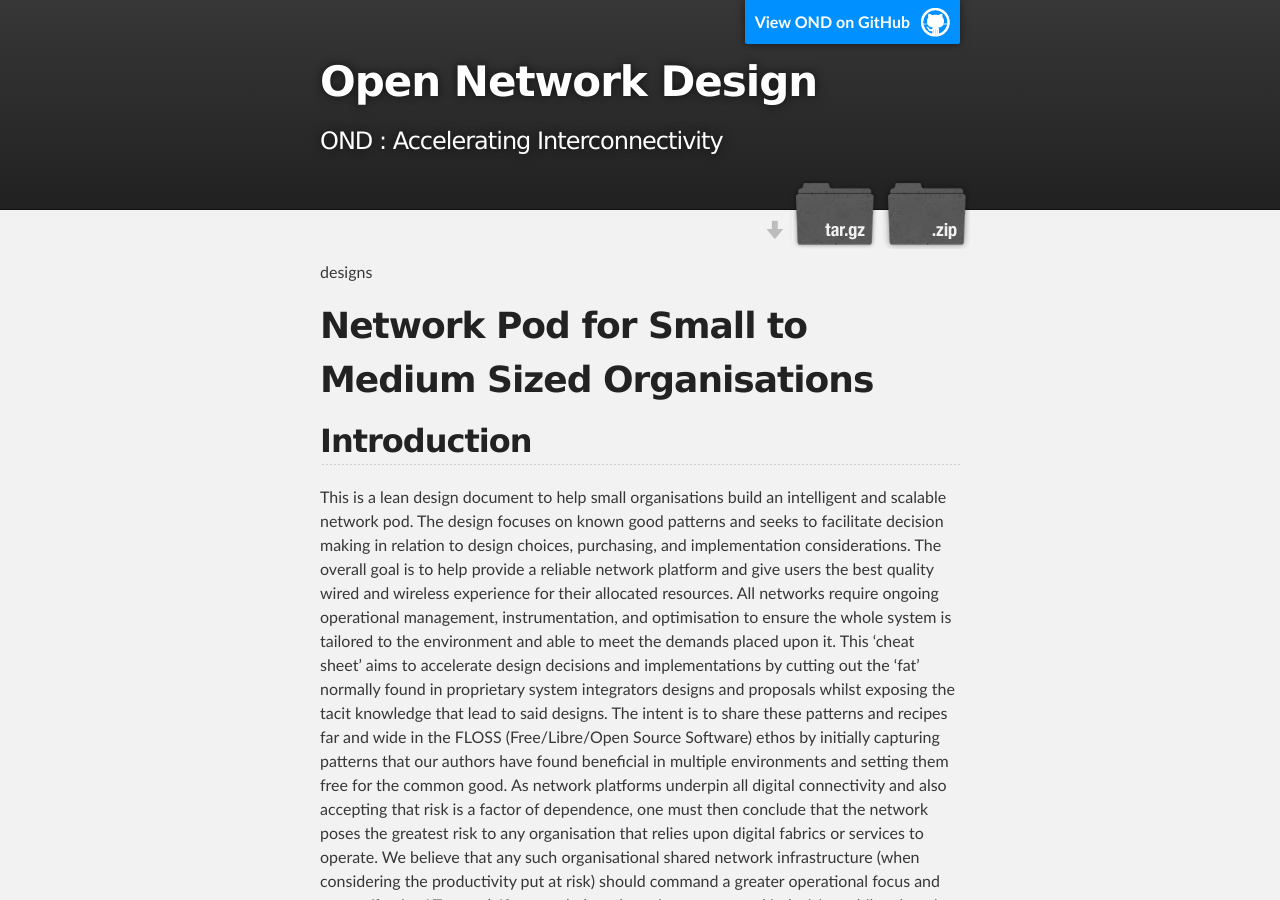
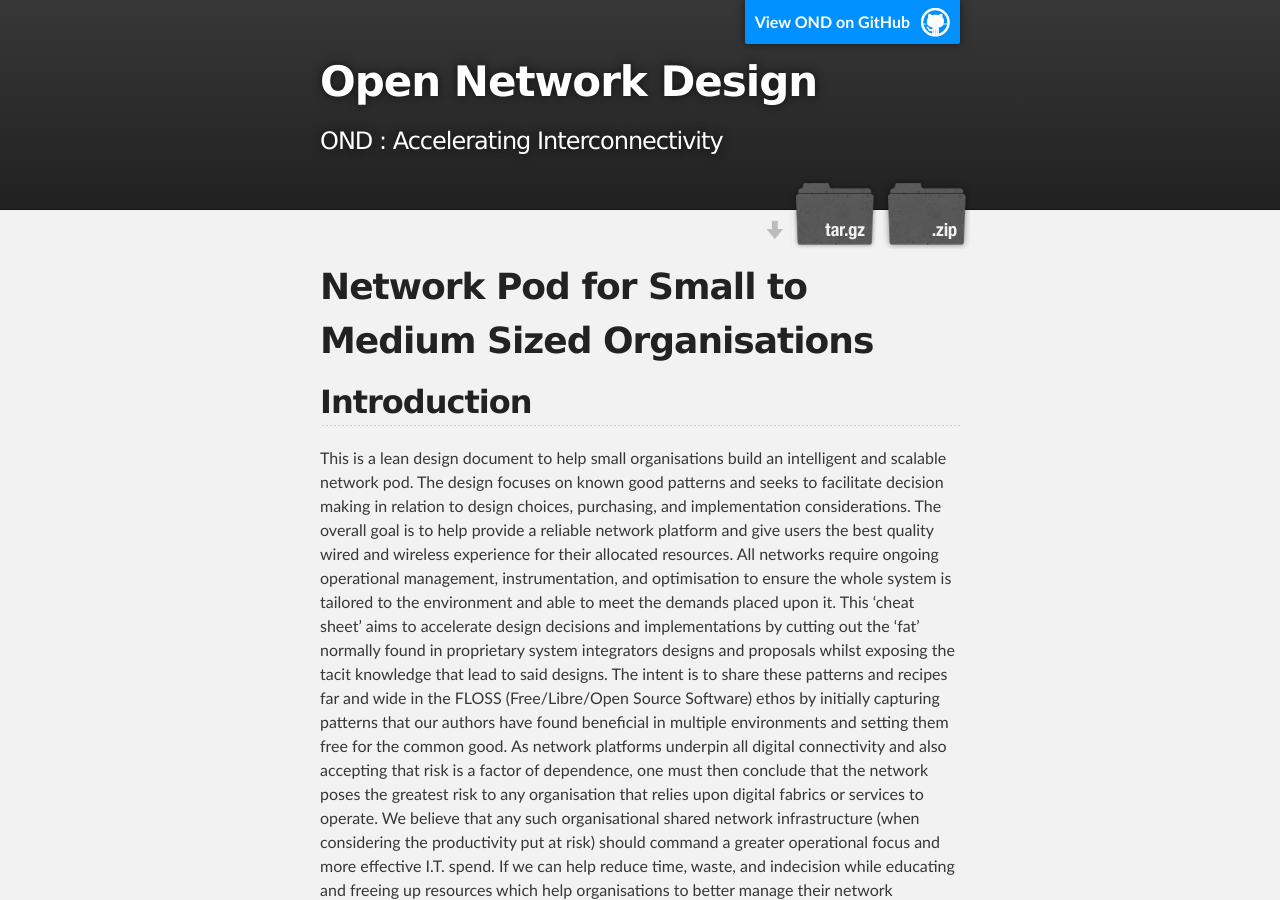
Before and after one commit to podomere/ond, a Jekyll site: the page built from ond-00001/ond-00001.md, in a window 1280 px wide and 900 px high. Built offline with Jekyll 4.4.1, drawn with Linux system fonts in a browser that asks for light colours.

Commit message:
Update ond-00001.md

```diff
--- a/ond-00001/ond-00001.md
+++ b/ond-00001/ond-00001.md
@@ -3,8 +3,6 @@ layout: default
 title: ond-00001
 categories : designs
 ---
-
-{{page.categories}}
 
 # Network Pod for Small to Medium Sized Organisations
 
```
